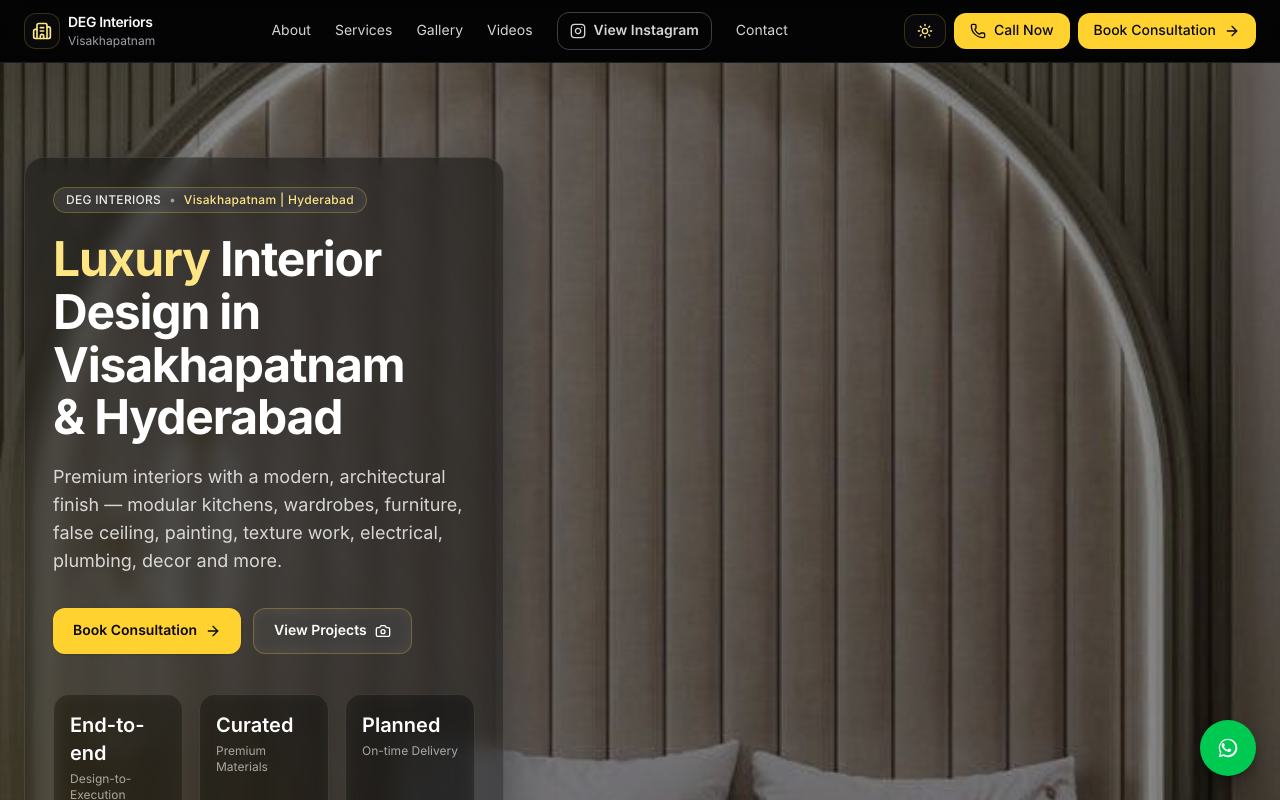
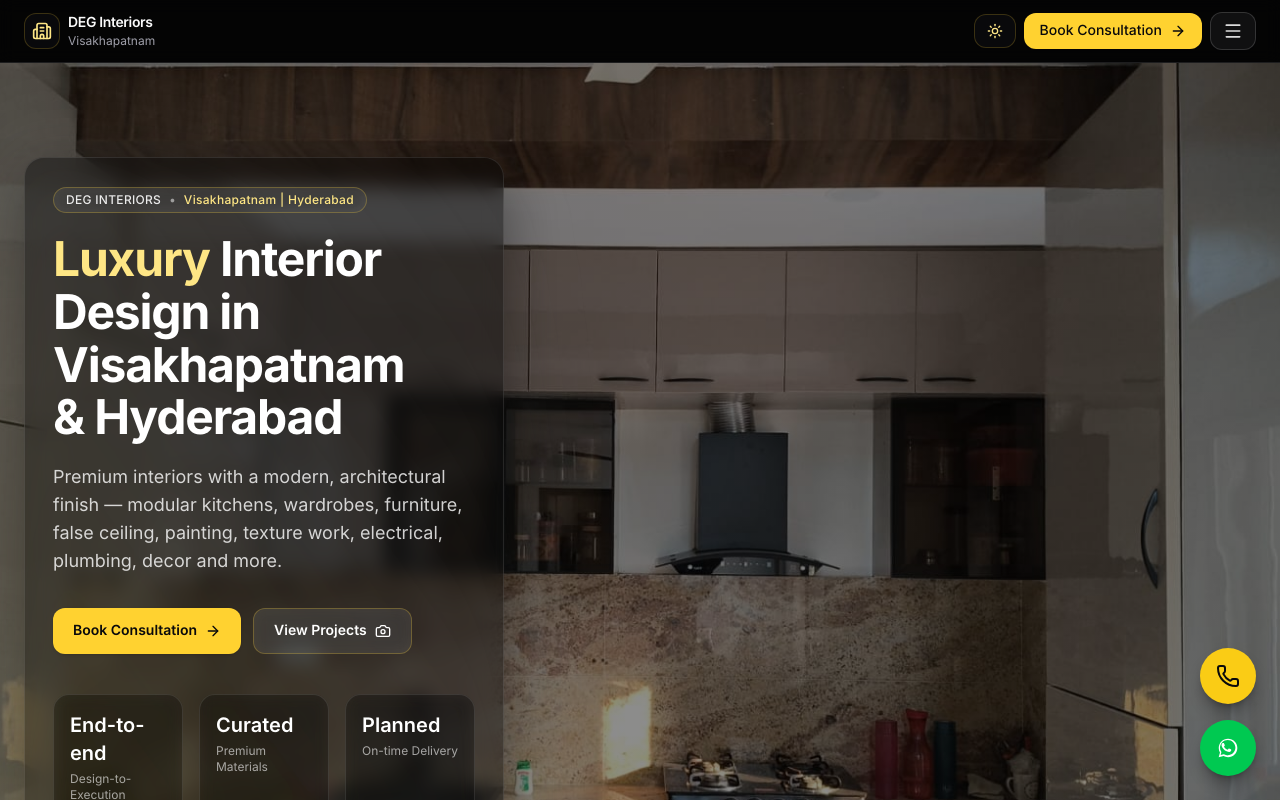
Before and after one commit to kurimini-chandu/deg-interiors, a React (Vite) app: page / in a window 1280 px wide. Shown: the top 800 px of the page. Built offline with nearby package versions, Linux system fonts and the light colour scheme.

Commit message:
update hero image, navbar, and call button

```diff
--- a/src/App.jsx
+++ b/src/App.jsx
@@ -13,6 +13,7 @@ import {
   LayoutGrid,
   Mail,
   MapPin,
+  Menu,
   MessageCircle,
   Moon,
   Paintbrush,
@@ -227,6 +228,7 @@ export default function App() {
   })
   const [lightboxIndex, setLightboxIndex] = useState(null)
   const [hasScrolled, setHasScrolled] = useState(false)
+  const [menuOpen, setMenuOpen] = useState(false)
 
   useEffect(() => {
     const prefersDark = window.matchMedia?.('(prefers-color-scheme: dark)')?.matches
@@ -258,6 +260,22 @@ export default function App() {
       document.body.style.overflow = prevOverflow
     }
   }, [lightboxIndex])
+
+  useEffect(() => {
+    if (!menuOpen) return
+
+    const onKeyDown = (e) => {
+      if (e.key === 'Escape') setMenuOpen(false)
+    }
+    window.addEventListener('keydown', onKeyDown)
+    const prevOverflow = document.body.style.overflow
+    document.body.style.overflow = 'hidden'
+
+    return () => {
+      window.removeEventListener('keydown', onKeyDown)
+      document.body.style.overflow = prevOverflow
+    }
+  }, [menuOpen])
 
   const services = useMemo(
     () => [
@@ -369,23 +387,6 @@ export default function App() {
             </div>
           </a>
 
-          <nav className="hidden items-center gap-6 md:flex">
-            <NavLink href="#about">About</NavLink>
-            <NavLink href="#services">Services</NavLink>
-            <NavLink href="#gallery">Gallery</NavLink>
-            <NavLink href="#videos">Videos</NavLink>
-            <a
-              href={BRAND.instagramUrl}
-              target="_blank"
-              rel="noopener noreferrer"
-              className="inline-flex items-center gap-2 rounded-xl border border-zinc-700 px-3 py-2 text-sm font-semibold text-zinc-300 transition-all duration-300 hover:border-[#E1306C] hover:bg-[#E1306C] hover:text-white"
-            >
-              <Instagram className="h-4 w-4" />
-              View Instagram
-            </a>
-            <NavLink href="#contact">Contact</NavLink>
-          </nav>
-
           <div className="flex items-center gap-2">
             <button
               type="button"
@@ -397,33 +398,98 @@ export default function App() {
             </button>
 
             <a
-              href={BRAND.instagramUrl}
-              target="_blank"
-              rel="noopener noreferrer"
-              className="inline-flex items-center gap-2 rounded-xl border border-zinc-700 px-3 py-2 text-sm font-semibold text-zinc-300 transition-all duration-300 hover:border-[#E1306C] hover:bg-[#E1306C] hover:text-white md:hidden"
-            >
-              <Instagram className="h-4 w-4" />
-              View Instagram
-            </a>
-
-            <a
-              href="tel:+919494781100"
-              className="hidden items-center gap-2 rounded-xl bg-amber-300 px-4 py-2 text-sm font-medium text-zinc-950 shadow-sm transition-all duration-300 ease-[ease] hover:-translate-y-0.5 hover:bg-amber-200 hover:brightness-105 md:inline-flex"
-            >
-              <Phone className="h-4 w-4" />
-              Call Now
-            </a>
-
-            <a
               href="#contact"
               className="hidden items-center gap-2 rounded-xl bg-zinc-950 px-4 py-2 text-sm font-medium text-white shadow-sm transition-all duration-300 ease-[ease] hover:-translate-y-0.5 hover:bg-zinc-900 hover:brightness-105 dark:bg-amber-300 dark:text-zinc-950 dark:hover:bg-amber-200 md:inline-flex"
             >
               Book Consultation
               <ArrowRight className="h-4 w-4" />
             </a>
+
+            <button
+              type="button"
+              aria-label="Open menu"
+              onClick={() => setMenuOpen(true)}
+              className="inline-flex items-center justify-center rounded-xl border border-white/15 bg-white/5 px-3 py-2 text-white/85 shadow-sm transition-all duration-300 ease-[ease] hover:-translate-y-0.5 hover:bg-white/10"
+            >
+              <Menu className="h-5 w-5" />
+            </button>
           </div>
         </div>
       </header>
+
+      {/* Slide-in Menu */}
+      <AnimatePresence>
+        {menuOpen ? (
+          <motion.div
+            key="menu"
+            className="fixed inset-0 z-[90]"
+            initial={{ opacity: 0 }}
+            animate={{ opacity: 1 }}
+            exit={{ opacity: 0 }}
+          >
+            <div
+              className="absolute inset-0 bg-black/60"
+              onClick={() => setMenuOpen(false)}
+            />
+
+            <motion.aside
+              initial={{ x: '100%' }}
+              animate={{ x: 0 }}
+              exit={{ x: '100%' }}
+              transition={{ type: 'tween', duration: 0.28, ease: 'easeOut' }}
+              className="absolute right-0 top-0 h-full w-[340px] max-w-[88vw] border-l border-white/10 bg-black/70 p-5 text-white backdrop-blur"
+              role="dialog"
+              aria-modal="true"
+              aria-label="Site menu"
+            >
+              <div className="flex items-center justify-between">
+                <div className="text-sm font-semibold tracking-tight">Menu</div>
+                <button
+                  type="button"
+                  aria-label="Close menu"
+                  onClick={() => setMenuOpen(false)}
+                  className="inline-flex h-10 w-10 items-center justify-center rounded-xl border border-white/15 bg-white/5 transition hover:bg-white/10"
+                >
+                  <X className="h-5 w-5" />
+                </button>
+              </div>
+
+              <div className="mt-6 space-y-2">
+                {[
+                  { label: 'About', href: '#about' },
+                  { label: 'Services', href: '#services' },
+                  { label: 'Gallery', href: '#gallery' },
+                  { label: 'Videos', href: '#videos' },
+                  { label: 'Contact', href: '#contact' },
+                ].map((item) => (
+                  <a
+                    key={item.href}
+                    href={item.href}
+                    onClick={() => setMenuOpen(false)}
+                    className="flex items-center justify-between rounded-2xl border border-white/10 bg-white/5 px-4 py-3 text-sm font-semibold text-white/90 transition hover:bg-white/10"
+                  >
+                    {item.label}
+                    <ArrowRight className="h-4 w-4 text-white/60" />
+                  </a>
+                ))}
+
+                <a
+                  href={BRAND.instagramUrl}
+                  target="_blank"
+                  rel="noopener noreferrer"
+                  className="flex items-center justify-between rounded-2xl border border-white/10 bg-white/5 px-4 py-3 text-sm font-semibold text-white/90 transition hover:bg-white/10"
+                >
+                  <span className="inline-flex items-center gap-2">
+                    <Instagram className="h-4 w-4" />
+                    Instagram
+                  </span>
+                  <ArrowRight className="h-4 w-4 text-white/60" />
+                </a>
+              </div>
+            </motion.aside>
+          </motion.div>
+        ) : null}
+      </AnimatePresence>
 
       {/* Hero */}
       <section id="top" className="relative">
@@ -433,7 +499,7 @@ export default function App() {
             className="absolute inset-0"
             style={{
               backgroundImage:
-                "linear-gradient(rgba(0,0,0,0.45), rgba(0,0,0,0.45)), url('/images/project6.jpg')",
+                "linear-gradient(rgba(0,0,0,0.45), rgba(0,0,0,0.45)), url('/images/project27.jpg')",
               backgroundSize: 'cover',
               backgroundPosition: 'center',
               backgroundRepeat: 'no-repeat',
@@ -935,6 +1001,18 @@ export default function App() {
         </div>
       </footer>
 
+      {/* Floating Call Button */}
+      <a
+        href="tel:+919494781100"
+        aria-label="Call now"
+        className="group fixed bottom-24 right-6 z-50 inline-flex h-14 w-14 items-center justify-center rounded-full bg-[#facc15] text-zinc-950 shadow-lg shadow-black/30 transition hover:-translate-y-0.5 hover:bg-[#fde047] focus:outline-none focus-visible:ring-2 focus-visible:ring-[#facc15]/60"
+      >
+        <span className="pointer-events-none absolute right-full mr-3 hidden items-center rounded-full bg-zinc-950 px-3 py-1 text-xs font-medium text-white shadow-sm shadow-black/30 opacity-0 transition group-hover:opacity-100 md:inline-flex">
+          Call Now
+        </span>
+        <Phone className="h-6 w-6" />
+      </a>
+
       {/* Floating WhatsApp Button */}
       <a
         href="https://wa.me/919494781100"
```
Also changed, not shown: public/images/project27.jpg (added).
